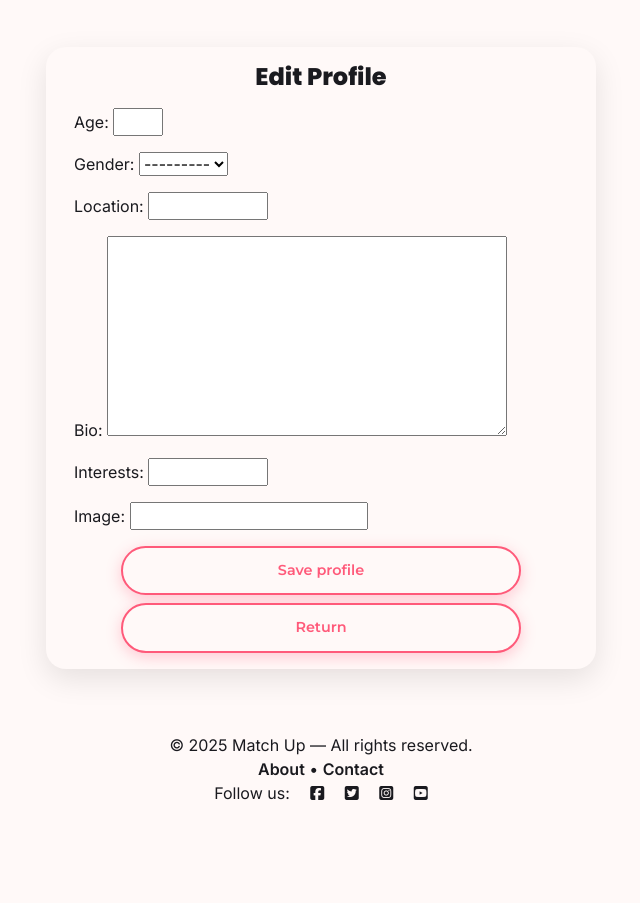
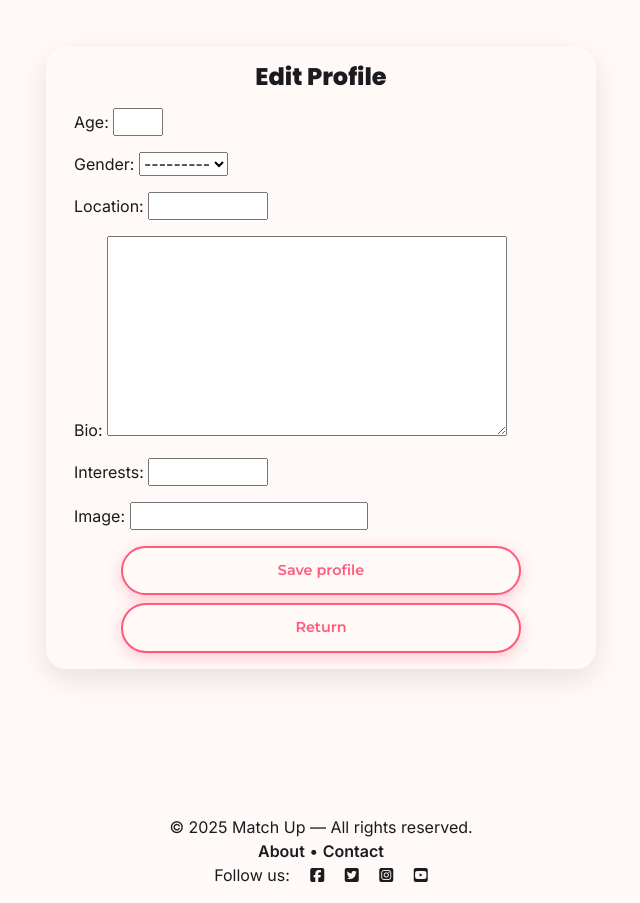
Before and after one commit to Scaphix/match_up, a Django app: page /profile/create/ in a window 1280 px wide. Shown: the part 114-1017 px from the top of the page, without its empty margins (319-959 px from the left). Before the commit the page ends 914 px from the top, so only its background shows below. Run offline with Django 4.2, Linux system fonts and the light colour scheme; the visitor is signed in with stand-in values (Sample User, id 1); some libraries are stand-ins or nearby versions.

Commit message:
Add min-height to main element for improved layout consistency

```diff
--- a/static/css/style.css
+++ b/static/css/style.css
@@ -36,6 +36,9 @@ body {
     font-family: var(--font-body);
 }
 
+main{
+    min-height: 100vh;
+}
 
 h1, h2, h3, h4, h5, h6 {
     font-family: var(--font-heading);
```
